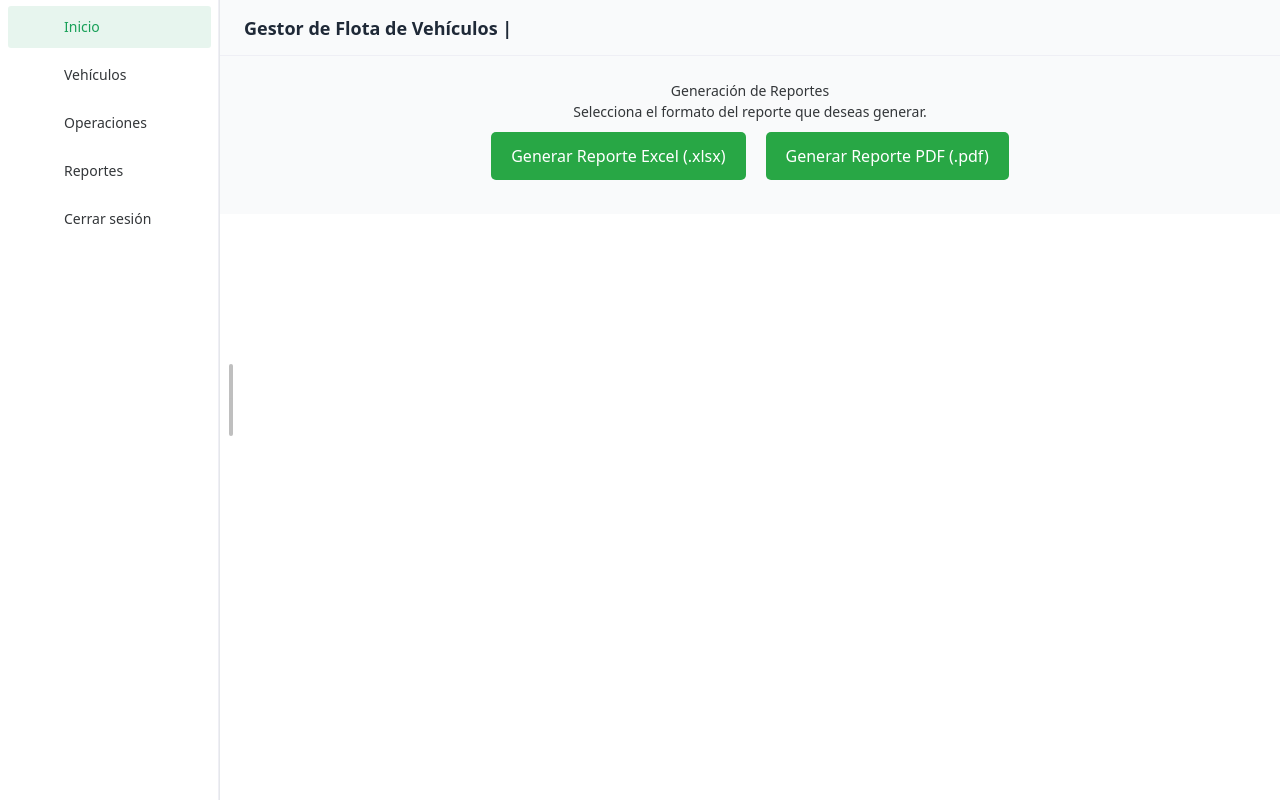
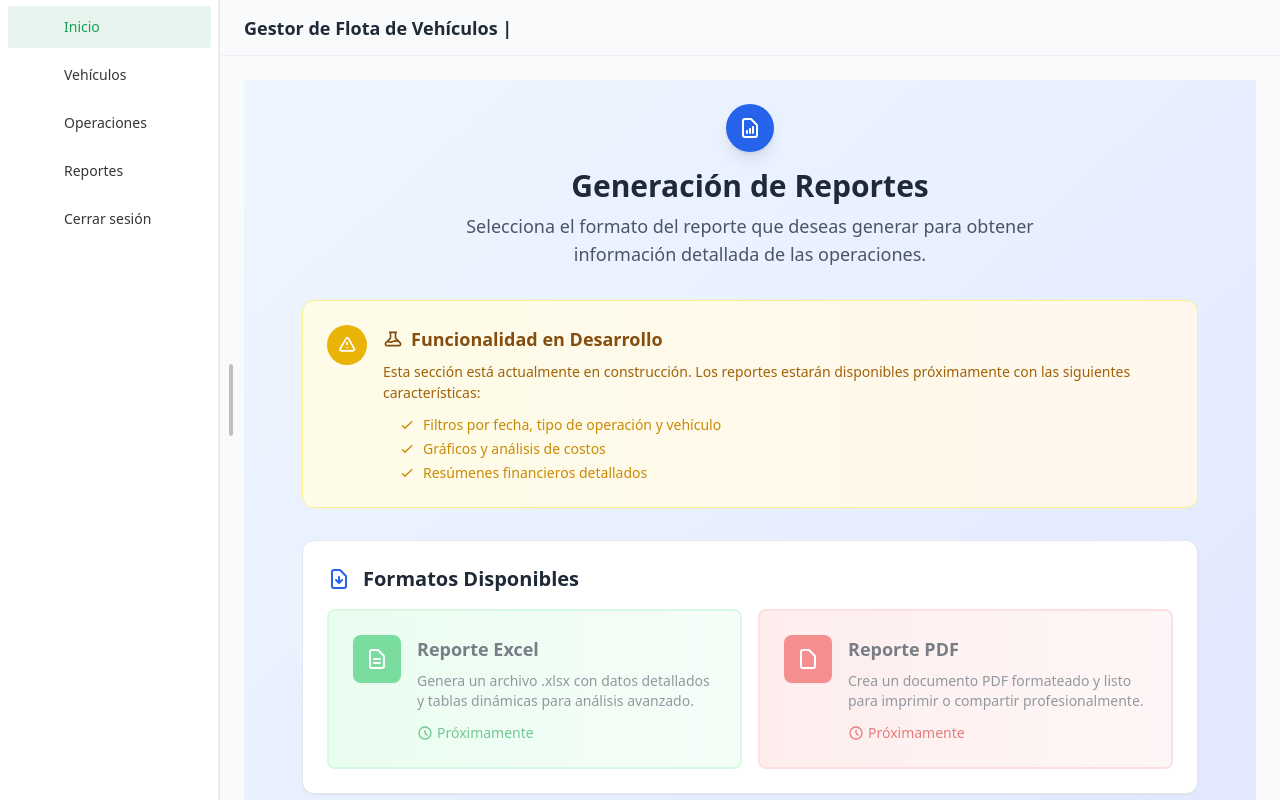
Before and after one commit to matzSoncco/gestor, a Vue app in the folder frontend/: page /reportes in a window 1280 px wide. Built offline with nearby package versions, Linux system fonts and the light colour scheme; no server answers; sample sign-in values are in the browser's storage; some icons are missing.

Commit message:
Refactor para mostrar vista de reportes en desarrollo y signals para usar env

```diff
--- a/frontend/src/views/Reportes.vue
+++ b/frontend/src/views/Reportes.vue
@@ -1,144 +1,215 @@
 <template>
-  <div class="reportes-view">
-    <h1>Generación de Reportes</h1>
-    <p>Selecciona el formato del reporte que deseas generar.</p>
+  <div class="min-h-screen bg-gradient-to-br from-blue-50 to-indigo-100 p-4 md:p-6">
+    <div class="max-w-4xl mx-auto">
+      <!-- Header -->
+      <div class="text-center mb-8">
+        <div class="flex items-center justify-center mb-4">
+          <div class="w-12 h-12 bg-blue-600 rounded-full flex items-center justify-center shadow-lg">
+            <svg class="w-6 h-6 text-white" fill="none" stroke="currentColor" viewBox="0 0 24 24">
+              <path stroke-linecap="round" stroke-linejoin="round" stroke-width="2" d="M9 17v-2m3 2v-4m3 4v-6m2 10H7a2 2 0 01-2-2V5a2 2 0 012-2h5.586a1 1 0 01.707.293l5.414 5.414a1 1 0 01.293.707V19a2 2 0 01-2 2z"></path>
+            </svg>
+          </div>
+        </div>
+        <h1 class="text-3xl font-bold text-gray-800 mb-2">Generación de Reportes</h1>
+        <p class="text-lg text-gray-600 max-w-2xl mx-auto">
+          Selecciona el formato del reporte que deseas generar para obtener información detallada de las operaciones.
+        </p>
+      </div>
 
-    <div class="botones-reporte">
-      <button @click="generarReporte('excel')" :disabled="loadingExcel">
-        {{ loadingExcel ? 'Generando Excel...' : 'Generar Reporte Excel (.xlsx)' }}
+      <!-- Estado de desarrollo -->
+      <div class="bg-gradient-to-r from-yellow-50 to-orange-50 border border-yellow-200 rounded-xl p-6 mb-8">
+        <div class="flex items-start space-x-4">
+          <div class="flex-shrink-0">
+            <div class="w-10 h-10 bg-yellow-500 rounded-full flex items-center justify-center">
+              <svg class="w-5 h-5 text-white" fill="none" stroke="currentColor" viewBox="0 0 24 24">
+                <path stroke-linecap="round" stroke-linejoin="round" stroke-width="2" d="M12 9v2m0 4h.01m-6.938 4h13.856c1.54 0 2.502-1.667 1.732-2.5L13.732 4c-.77-.833-1.964-.833-2.732 0L3.732 16.5c-.77.833.192 2.5 1.732 2.5z"></path>
+              </svg>
+            </div>
+          </div>
+          <div class="flex-1">
+            <h3 class="text-lg font-semibold text-yellow-800 mb-2 flex items-center">
+              <svg class="w-5 h-5 mr-2" fill="none" stroke="currentColor" viewBox="0 0 24 24">
+                <path stroke-linecap="round" stroke-linejoin="round" stroke-width="2" d="M19.428 15.428a2 2 0 00-1.022-.547l-2.387-.477a6 6 0 00-3.86.517l-.318.158a6 6 0 01-3.86.517L6.05 15.21a2 2 0 00-1.806.547M8 4h8l-1 1v5.172a2 2 0 00.586 1.414l5 5c1.26 1.26.367 3.414-1.415 3.414H4.828c-1.782 0-2.674-2.154-1.414-3.414l5-5A2 2 0 009 10.172V5L8 4z"></path>
+              </svg>
+              Funcionalidad en Desarrollo
+            </h3>
+            <p class="text-yellow-700 mb-3">
+              Esta sección está actualmente en construcción. Los reportes estarán disponibles próximamente con las siguientes características:
+            </p>
+            <ul class="text-sm text-yellow-600 space-y-1 ml-4">
+              <li class="flex items-center">
+                <svg class="w-4 h-4 mr-2 flex-shrink-0" fill="none" stroke="currentColor" viewBox="0 0 24 24">
+                  <path stroke-linecap="round" stroke-linejoin="round" stroke-width="2" d="M5 13l4 4L19 7"></path>
+                </svg>
+                Filtros por fecha, tipo de operación y vehículo
+              </li>
+              <li class="flex items-center">
+                <svg class="w-4 h-4 mr-2 flex-shrink-0" fill="none" stroke="currentColor" viewBox="0 0 24 24">
+                  <path stroke-linecap="round" stroke-linejoin="round" stroke-width="2" d="M5 13l4 4L19 7"></path>
+                </svg>
+                Gráficos y análisis de costos
+              </li>
+              <li class="flex items-center">
+                <svg class="w-4 h-4 mr-2 flex-shrink-0" fill="none" stroke="currentColor" viewBox="0 0 24 24">
+                  <path stroke-linecap="round" stroke-linejoin="round" stroke-width="2" d="M5 13l4 4L19 7"></path>
+                </svg>
+                Resúmenes financieros detallados
+              </li>
+            </ul>
+          </div>
+        </div>
+      </div>
+
+      <!-- Botones de reporte (deshabilitados) -->
+      <div class="bg-white rounded-xl shadow-sm border border-gray-200 p-6 mb-6">
+        <h2 class="text-xl font-semibold text-gray-800 mb-4 flex items-center">
+          <svg class="w-6 h-6 mr-3 text-blue-600" fill="none" stroke="currentColor" viewBox="0 0 24 24">
+            <path stroke-linecap="round" stroke-linejoin="round" stroke-width="2" d="M12 10v6m0 0l-3-3m3 3l3-3m2 8H7a2 2 0 01-2-2V5a2 2 0 012-2h5.586a1 1 0 01.707.293l5.414 5.414a1 1 0 01.293.707V19a2 2 0 01-2 2z"></path>
+          </svg>
+          Formatos Disponibles
+        </h2>
+
+        <div class="grid gap-4 md:grid-cols-2">
+          <!-- Botón Excel -->
+          <button
+            @click="mostrarMensajeDesarrollo"
+            :disabled="true"
+            class="relative group bg-gradient-to-r from-green-100 to-green-50 border-2 border-green-200 rounded-lg p-6 text-left transition-all duration-200 hover:shadow-md disabled:opacity-60 disabled:cursor-not-allowed"
+          >
+            <div class="flex items-start space-x-4">
+              <div class="w-12 h-12 bg-green-500 rounded-lg flex items-center justify-center shadow-sm">
+                <svg class="w-6 h-6 text-white" fill="none" stroke="currentColor" viewBox="0 0 24 24">
+                  <path stroke-linecap="round" stroke-linejoin="round" stroke-width="2" d="M9 12h6m-6 4h6m2 5H7a2 2 0 01-2-2V5a2 2 0 012-2h5.586a1 1 0 01.707.293l5.414 5.414a1 1 0 01.293.707V19a2 2 0 01-2 2z"></path>
+                </svg>
+              </div>
+              <div class="flex-1">
+                <h3 class="text-lg font-semibold text-gray-800 mb-2">Reporte Excel</h3>
+                <p class="text-sm text-gray-600 mb-3">
+                  Genera un archivo .xlsx con datos detallados y tablas dinámicas para análisis avanzado.
+                </p>
+                <div class="flex items-center text-sm text-green-600">
+                  <svg class="w-4 h-4 mr-1" fill="none" stroke="currentColor" viewBox="0 0 24 24">
+                    <path stroke-linecap="round" stroke-linejoin="round" stroke-width="2" d="M12 8v4l3 3m6-3a9 9 0 11-18 0 9 9 0 0118 0z"></path>
+                  </svg>
+                  <span class="font-medium">Próximamente</span>
+                </div>
+              </div>
+            </div>
           </button>
-      <button @click="generarReporte('pdf')" :disabled="loadingPdf">
-        {{ loadingPdf ? 'Generando PDF...' : 'Generar Reporte PDF (.pdf)' }}
+
+          <!-- Botón PDF -->
+          <button
+            @click="mostrarMensajeDesarrollo"
+            :disabled="true"
+            class="relative group bg-gradient-to-r from-red-100 to-red-50 border-2 border-red-200 rounded-lg p-6 text-left transition-all duration-200 hover:shadow-md disabled:opacity-60 disabled:cursor-not-allowed"
+          >
+            <div class="flex items-start space-x-4">
+              <div class="w-12 h-12 bg-red-500 rounded-lg flex items-center justify-center shadow-sm">
+                <svg class="w-6 h-6 text-white" fill="none" stroke="currentColor" viewBox="0 0 24 24">
+                  <path stroke-linecap="round" stroke-linejoin="round" stroke-width="2" d="M7 21h10a2 2 0 002-2V9.414a1 1 0 00-.293-.707l-5.414-5.414A1 1 0 0012.586 3H7a2 2 0 00-2 2v14a2 2 0 002 2z"></path>
+                </svg>
+              </div>
+              <div class="flex-1">
+                <h3 class="text-lg font-semibold text-gray-800 mb-2">Reporte PDF</h3>
+                <p class="text-sm text-gray-600 mb-3">
+                  Crea un documento PDF formateado y listo para imprimir o compartir profesionalmente.
+                </p>
+                <div class="flex items-center text-sm text-red-600">
+                  <svg class="w-4 h-4 mr-1" fill="none" stroke="currentColor" viewBox="0 0 24 24">
+                    <path stroke-linecap="round" stroke-linejoin="round" stroke-width="2" d="M12 8v4l3 3m6-3a9 9 0 11-18 0 9 9 0 0118 0z"></path>
+                  </svg>
+                  <span class="font-medium">Próximamente</span>
+                </div>
+              </div>
+            </div>
           </button>
         </div>
+      </div>
 
-    <div v-if="mensaje" :class="['mensaje', tipoMensaje]">
+      <!-- Información adicional -->
+      <div class="bg-white rounded-xl shadow-sm border border-gray-200 p-6">
+        <h3 class="text-lg font-semibold text-gray-800 mb-4 flex items-center">
+          <svg class="w-5 h-5 mr-3 text-blue-600" fill="none" stroke="currentColor" viewBox="0 0 24 24">
+            <path stroke-linecap="round" stroke-linejoin="round" stroke-width="2" d="M13 16h-1v-4h-1m1-4h.01M21 12a9 9 0 11-18 0 9 9 0 0118 0z"></path>
+          </svg>
+          ¿Qué incluirán los reportes?
+        </h3>
+
+        <div class="grid gap-4 md:grid-cols-2 lg:grid-cols-3">
+          <div class="flex items-start space-x-3">
+            <div class="w-8 h-8 bg-blue-100 rounded-full flex items-center justify-center flex-shrink-0 mt-1">
+              <svg class="w-4 h-4 text-blue-600" fill="none" stroke="currentColor" viewBox="0 0 24 24">
+                <path stroke-linecap="round" stroke-linejoin="round" stroke-width="2" d="M17.657 18.657A8 8 0 016.343 7.343S7 9 9 10c0-2 .5-5 2.986-7C14 5 16.09 5.777 17.656 7.343A7.975 7.975 0 0120 13a7.975 7.975 0 01-2.343 5.657z"></path>
+              </svg>
+            </div>
+            <div>
+              <h4 class="font-medium text-gray-800">Combustible</h4>
+              <p class="text-sm text-gray-600">Consumo, costos y análisis por vehículo</p>
+            </div>
+          </div>
+
+          <div class="flex items-start space-x-3">
+            <div class="w-8 h-8 bg-purple-100 rounded-full flex items-center justify-center flex-shrink-0 mt-1">
+              <svg class="w-4 h-4 text-purple-600" fill="none" stroke="currentColor" viewBox="0 0 24 24">
+                <path stroke-linecap="round" stroke-linejoin="round" stroke-width="2" d="M10.325 4.317c.426-1.756 2.924-1.756 3.35 0a1.724 1.724 0 002.573 1.066c1.543-.94 3.31.826 2.37 2.37a1.724 1.724 0 001.065 2.572c1.756.426 1.756 2.924 0 3.35a1.724 1.724 0 00-1.066 2.573c.94 1.543-.826 3.31-2.37 2.37a1.724 1.724 0 00-2.572 1.065c-.426 1.756-2.924 1.756-3.35 0a1.724 1.724 0 00-2.573-1.066c-1.543.94-3.31-.826-2.37-2.37a1.724 1.724 0 00-1.065-2.572c-1.756-.426-1.756-2.924 0-3.35a1.724 1.724 0 001.066-2.573c-.94-1.543.826-3.31 2.37-2.37.996.608 2.296.07 2.572-1.065z"></path>
+              </svg>
+            </div>
+            <div>
+              <h4 class="font-medium text-gray-800">Mantenimiento</h4>
+              <p class="text-sm text-gray-600">Historial de reparaciones y repuestos</p>
+            </div>
+          </div>
+
+          <div class="flex items-start space-x-3">
+            <div class="w-8 h-8 bg-green-100 rounded-full flex items-center justify-center flex-shrink-0 mt-1">
+              <svg class="w-4 h-4 text-green-600" fill="none" stroke="currentColor" viewBox="0 0 24 24">
+                <path stroke-linecap="round" stroke-linejoin="round" stroke-width="2" d="M21 13.255A23.931 23.931 0 0112 15c-3.183 0-6.22-.62-9-1.745M16 6V4a2 2 0 00-2-2h-4a2 2 0 00-2-2v2m8 0V8a2 2 0 01-2 2H6a2 2 0 01-2-2V6m16 0v4.993A4.007 4.007 0 0116.007 15H7.993A4.007 4.007 0 014 10.993V6h16z"></path>
+              </svg>
+            </div>
+            <div>
+              <h4 class="font-medium text-gray-800">Servicios</h4>
+              <p class="text-sm text-gray-600">Registro de servicios externos contratados</p>
+            </div>
+          </div>
+        </div>
+      </div>
+
+      <!-- Mensaje de estado -->
+      <div v-if="mensaje" :class="['mt-6 p-4 rounded-lg border', tipoMensaje === 'error' ? 'bg-red-50 border-red-200 text-red-700' : 'bg-blue-50 border-blue-200 text-blue-700']">
+        <div class="flex items-center">
+          <svg v-if="tipoMensaje === 'error'" class="w-5 h-5 mr-2 flex-shrink-0" fill="none" stroke="currentColor" viewBox="0 0 24 24">
+            <path stroke-linecap="round" stroke-linejoin="round" stroke-width="2" d="M12 9v2m0 4h.01m-6.938 4h13.856c1.54 0 2.502-1.667 1.732-2.5L13.732 4c-.77-.833-1.964-.833-2.732 0L3.732 16.5c-.77.833.192 2.5 1.732 2.5z"></path>
+          </svg>
+          <svg v-else class="w-5 h-5 mr-2 flex-shrink-0" fill="none" stroke="currentColor" viewBox="0 0 24 24">
+            <path stroke-linecap="round" stroke-linejoin="round" stroke-width="2" d="M13 16h-1v-4h-1m1-4h.01M21 12a9 9 0 11-18 0 9 9 0 0118 0z"></path>
+          </svg>
           {{ mensaje }}
         </div>
-
+      </div>
+    </div>
   </div>
 </template>
 
 <script setup>
-import { ref } from 'vue';
-import apiService from '../services/authService';
+import { ref } from 'vue'
 
-const loadingExcel = ref(false);
-const loadingPdf = ref(false);
-const mensaje = ref('');
-const tipoMensaje = ref(''); // 'success' o 'error'
+const mensaje = ref('')
+const tipoMensaje = ref('info')
+const loadingExcel = ref(false)
+const loadingPdf = ref(false)
 
-// const filtros = ref({ // Ejemplo de filtros
-//   fechaInicio: '',
-//   fechaFin: '',
-// });
+const mostrarMensajeDesarrollo = () => {
+  mensaje.value = 'Esta funcionalidad está en desarrollo. Los reportes estarán disponibles en una próxima actualización.'
+  tipoMensaje.value = 'info'
 
-const mostrarMensaje = (msg, tipo = 'success', duracion = 4000) => {
-  mensaje.value = msg;
-  tipoMensaje.value = tipo;
+  // Limpiar mensaje después de 5 segundos
   setTimeout(() => {
-    mensaje.value = '';
-    tipoMensaje.value = '';
-  }, duracion);
-};
-
-const generarReporte = async (formato) => {
-  if (formato === 'excel') {
-    loadingExcel.value = true;
-  } else if (formato === 'pdf') {
-    loadingPdf.value = true;
+    mensaje.value = ''
+  }, 5000)
 }
 
-  try {
-    // const params = { ...filtros.value }; // Pasar filtros si los tienes
-    const response = await apiService.generateReport(formato /*, params */);
-
-    const url = window.URL.createObjectURL(new Blob([response.data]));
-    const link = document.createElement('a');
-    link.href = url;
-    // El backend debería enviar Content-Disposition con el nombre del archivo.
-    // Si no, podemos intentar extraerlo o generar uno.
-    const contentDisposition = response.headers['content-disposition'];
-    let fileName = `reporte.${formato}`;
-    if (contentDisposition) {
-        const fileNameMatch = contentDisposition.match(/filename="?(.+)"?/i);
-        if (fileNameMatch && fileNameMatch.length > 1) {
-            fileName = fileNameMatch[1];
+// Funciones para generar reportes (placeholder para futuro desarrollo)
+const generarReporte = (formato) => {
+  mostrarMensajeDesarrollo()
 }
-    }
-    link.setAttribute('download', fileName);
-    document.body.appendChild(link);
-    link.click();
-    document.body.removeChild(link);
-    window.URL.revokeObjectURL(url);
-
-    mostrarMensaje(`Reporte ${formato.toUpperCase()} generado y descargado.`, 'success');
-
-  } catch (error) {
-    console.error(`Error generando reporte ${formato}:`, error);
-    mostrarMensaje(`Error al generar el reporte ${formato.toUpperCase()}. ${error.message || ''}`, 'error');
-  } finally {
-    if (formato === 'excel') {
-      loadingExcel.value = false;
-    } else if (formato === 'pdf') {
-      loadingPdf.value = false;
-    }
-  }
-};
 </script>
-
-<style scoped>
-.reportes-view {
-  max-width: 700px;
-  margin: 0 auto;
-  text-align: center;
-}
-.botones-reporte button {
-  background-color: #28a745;
-  color: white;
-  padding: 12px 20px;
-  border: none;
-  border-radius: 5px;
-  cursor: pointer;
-  margin: 10px;
-  font-size: 16px;
-}
-.botones-reporte button:disabled {
-  background-color: #aaa;
-}
-.botones-reporte button:hover:not(:disabled) {
-  background-color: #218838;
-}
-
-.filtros-reporte {
-  margin-top: 30px;
-  padding: 15px;
-  border: 1px solid #eee;
-  border-radius: 5px;
-  background-color: #f9f9f9;
-}
-.filtros-reporte label {
-  margin-right: 10px;
-}
-.filtros-reporte input {
-  margin-right: 20px;
-  padding: 5px;
-}
-
-.mensaje {
-  padding: 10px;
-  border-radius: 4px;
-  margin-top: 20px;
-  text-align: center;
-}
-.mensaje.success {
-  background-color: #d4edda;
-  color: #155724;
-  border: 1px solid #c3e6cb;
-}
-.mensaje.error {
-  background-color: #f8d7da;
-  color: #721c24;
-  border: 1px solid #f5c6cb;
-}
-</style>
```
Also changed, not shown: 1 other file (tests, documents, lock files or other folders). Lines whose indentation alone changed are shown as unchanged.
